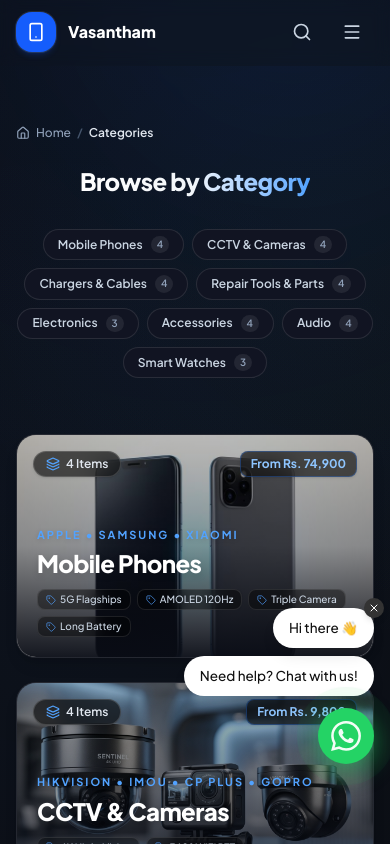
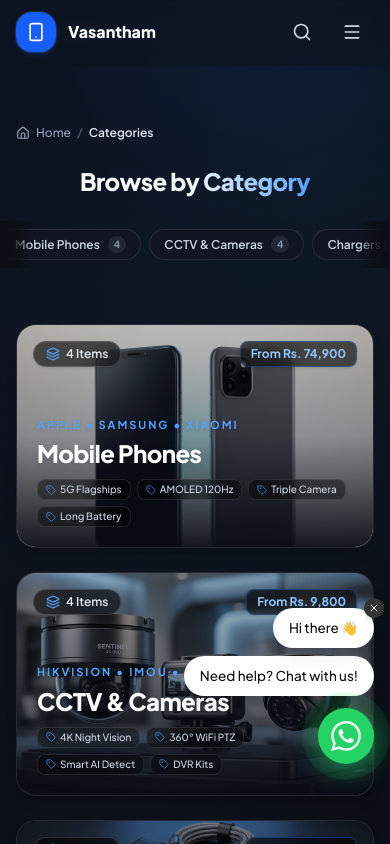
Before and after one commit to VTN02/Mobile, a React (Vite) app: page /categories in a window 390 px wide. Shown: the top 844 px of the page. Built offline with nearby package versions, Linux system fonts and the light colour scheme.

Commit message:
Convert category page pills on mobile to full-width auto-running single row

```diff
--- a/src/routes/categories.tsx
+++ b/src/routes/categories.tsx
@@ -1,3 +1,4 @@
+import { useRef, useEffect, useMemo } from "react";
 import { createFileRoute, Link } from "@tanstack/react-router";
 import { Layers, Sparkles, Tag } from "lucide-react";
 import { motion } from "framer-motion";
@@ -95,6 +96,92 @@
   component: CategoriesPage,
 });
 
+function MobileCategoriesMarquee() {
+  const containerRef = useRef<HTMLDivElement>(null);
+  const isInteracting = useRef(false);
+  const touchTimeout = useRef<number | null>(null);
+
+  // Quadruple items for infinite looping
+  const loopedCategories = useMemo(
+    () => [...categories, ...categories, ...categories, ...categories],
+    [],
+  );
+
+  useEffect(() => {
+    const el = containerRef.current;
+    if (!el) return;
+
+    let animationFrameId: number;
+    const speed = 0.55;
+
+    const step = () => {
+      if (!isInteracting.current && el) {
+        el.scrollLeft += speed;
+        if (el.scrollLeft >= el.scrollWidth / 2) {
+          el.scrollLeft -= el.scrollWidth / 4;
+        }
+      }
+      animationFrameId = requestAnimationFrame(step);
+    };
+
+    animationFrameId = requestAnimationFrame(step);
+
+    const onPointerDown = () => {
+      isInteracting.current = true;
+      if (touchTimeout.current) clearTimeout(touchTimeout.current);
+    };
+
+    const onPointerUp = () => {
+      if (touchTimeout.current) clearTimeout(touchTimeout.current);
+      touchTimeout.current = window.setTimeout(() => {
+        isInteracting.current = false;
+      }, 1500);
+    };
+
+    el.addEventListener("pointerdown", onPointerDown, { passive: true });
+    window.addEventListener("pointerup", onPointerUp, { passive: true });
+    window.addEventListener("pointercancel", onPointerUp, { passive: true });
+
+    return () => {
+      cancelAnimationFrame(animationFrameId);
+      if (touchTimeout.current) clearTimeout(touchTimeout.current);
+      el.removeEventListener("pointerdown", onPointerDown);
+      window.removeEventListener("pointerup", onPointerUp);
+      window.removeEventListener("pointercancel", onPointerUp);
+    };
+  }, []);
+
+  return (
+    <div className="mt-6 -mx-4 w-[calc(100%+2rem)] block sm:hidden relative overflow-hidden py-1">
+      <div className="pointer-events-none absolute inset-y-0 left-0 w-8 bg-gradient-to-r from-[#0b0e14] via-[#0b0e14]/80 to-transparent z-10" />
+      <div className="pointer-events-none absolute inset-y-0 right-0 w-8 bg-gradient-to-l from-[#0b0e14] via-[#0b0e14]/80 to-transparent z-20" />
+
+      <div
+        ref={containerRef}
+        className="flex gap-2 overflow-x-auto py-1 scrollbar-none select-none touch-pan-x [-webkit-overflow-scrolling:touch]"
+        style={{ scrollbarWidth: "none", msOverflowStyle: "none" }}
+      >
+        {loopedCategories.map((cat, idx) => {
+          const catProducts = products.filter((p) => p.category === cat);
+          return (
+            <Link
+              key={`mob-cat-page-${cat}-${idx}`}
+              to="/products"
+              search={{ category: cat }}
+              className="group shrink-0 inline-flex items-center gap-2 rounded-full border border-white/10 bg-[#111422] px-3.5 py-1.5 text-xs font-semibold text-slate-300 transition-all duration-200 hover:border-blue-500/40 hover:bg-[#181d30] hover:text-white active:scale-95"
+            >
+              <span className="whitespace-nowrap">{cat}</span>
+              <span className="rounded-full bg-white/[0.08] px-1.5 py-0.5 text-[10px] text-slate-400 group-hover:bg-blue-600 group-hover:text-white">
+                {catProducts.length}
+              </span>
+            </Link>
+          );
+        })}
+      </div>
+    </div>
+  );
+}
+
 function CategoriesPage() {
   return (
     <div className="relative overflow-hidden py-14 sm:py-16 lg:py-20">
@@ -110,8 +197,11 @@
           title="Browse by Category"
         />
 
-        {/* Category Quick Pills */}
-        <div className="mt-8 flex flex-wrap justify-center gap-2">
+        {/* Mobile: Full-Width Auto-Running Single Row */}
+        <MobileCategoriesMarquee />
+
+        {/* Desktop & Tablet: Category Quick Pills */}
+        <div className="mt-8 hidden sm:flex flex-wrap justify-center gap-2">
           {categories.map((cat) => {
             const catProducts = products.filter((p) => p.category === cat);
             return (
```
